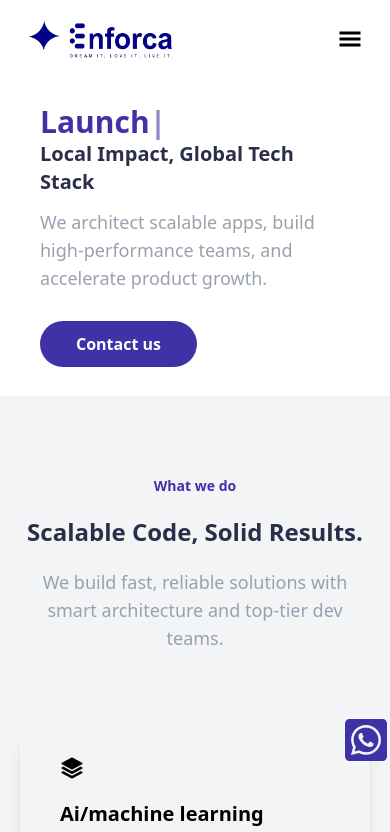
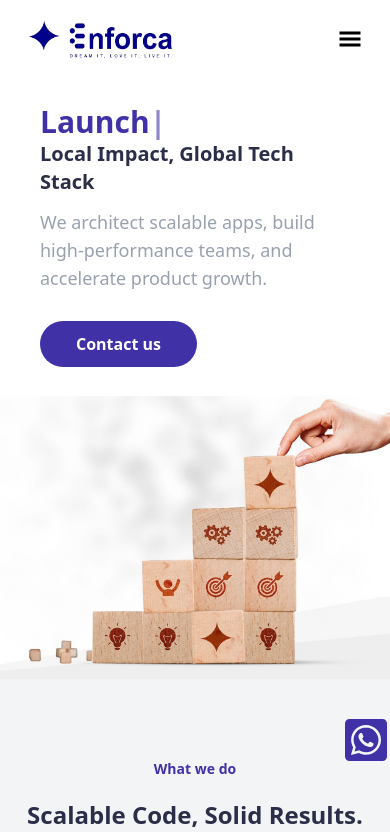
Before and after one commit to AyobamiOluwasegunLawal/enforcamentor, a Next.js app: page / in a window 390 px wide. Shown: the top 832 px of the page. Built offline with nearby package versions, Linux system fonts and the light colour scheme.

Commit message:
Adjust the hero image to work on mobile

```diff
--- a/app/section/Hero.jsx
+++ b/app/section/Hero.jsx
@@ -39,10 +39,10 @@ const Hero = () => {
   }, [charIndex, wordIndex]);
 
   return (
-    <div className="relative max-tablet-l:min-h-[calc(100vh-650px)]">
+    <div className="flex flex-col tablet:flex-row tablet:items-center max-tablet-l:min-h-[calc(100vh-650px)]">
       <Section>
         <div className="px-10 justify-between flex-col tablet:flex-row max-tablet-l:min-h-[calc(100vh-750px)] min-h-[calc(100vh-300px)]">
-          <div className="max-w-lg max-m:w-md max-tablet-l:mt-10 ">
+          <div className="max-w-lg max-m:w-md max-tablet-l:mt-10 mx-auto">
             <div className={`space-y-3 max-tablet-l: mt-16`}>
               <AnimatePresence mode="wait">
                 <motion.span
@@ -58,7 +58,9 @@ const Hero = () => {
                 </motion.span>
               </AnimatePresence>
 
-              <h1 className="font-700 text-3xl max-tablet-l:text-2xl max-mobile-l:text-xl text-dark">Local Impact, Global Tech Stack</h1>
+              <h1 className="font-700 text-3xl max-tablet-l:text-2xl max-mobile-l:text-xl text-dark">
+                Local Impact, Global Tech Stack
+              </h1>
 
               <p className="pDesc">
                 We architect scalable apps, build high-performance teams, and
@@ -68,7 +70,7 @@ const Hero = () => {
 
             <div className="my-10">
               <Link
-                href={'mailto:Engineering@enforcatech.com'}
+                href={"mailto:Engineering@enforcatech.com"}
                 className={
                   "px-9 py-3 font-bold rounded-full border-primary bg-primary text-white transition duration-100 ease-in"
                 }
@@ -80,9 +82,13 @@ const Hero = () => {
         </div>
       </Section>
 
-      <div className="absolute -top-10 right-0 max-tablet-l:hidden w-[800px] h-[800px]">
-        <Image src={image.hero} width={700} height={300} alt="hero" className="absolute bottom-40 right-20" />
-      </div>
+      <Image
+        src={image.hero}
+        width={700}
+        height={300}
+        alt="hero"
+        className="tablet:w-[350px] tablet-l:w-[450px] lg:w-[600px] xl:w-[700px]"
+      />
     </div>
   );
 };
```
